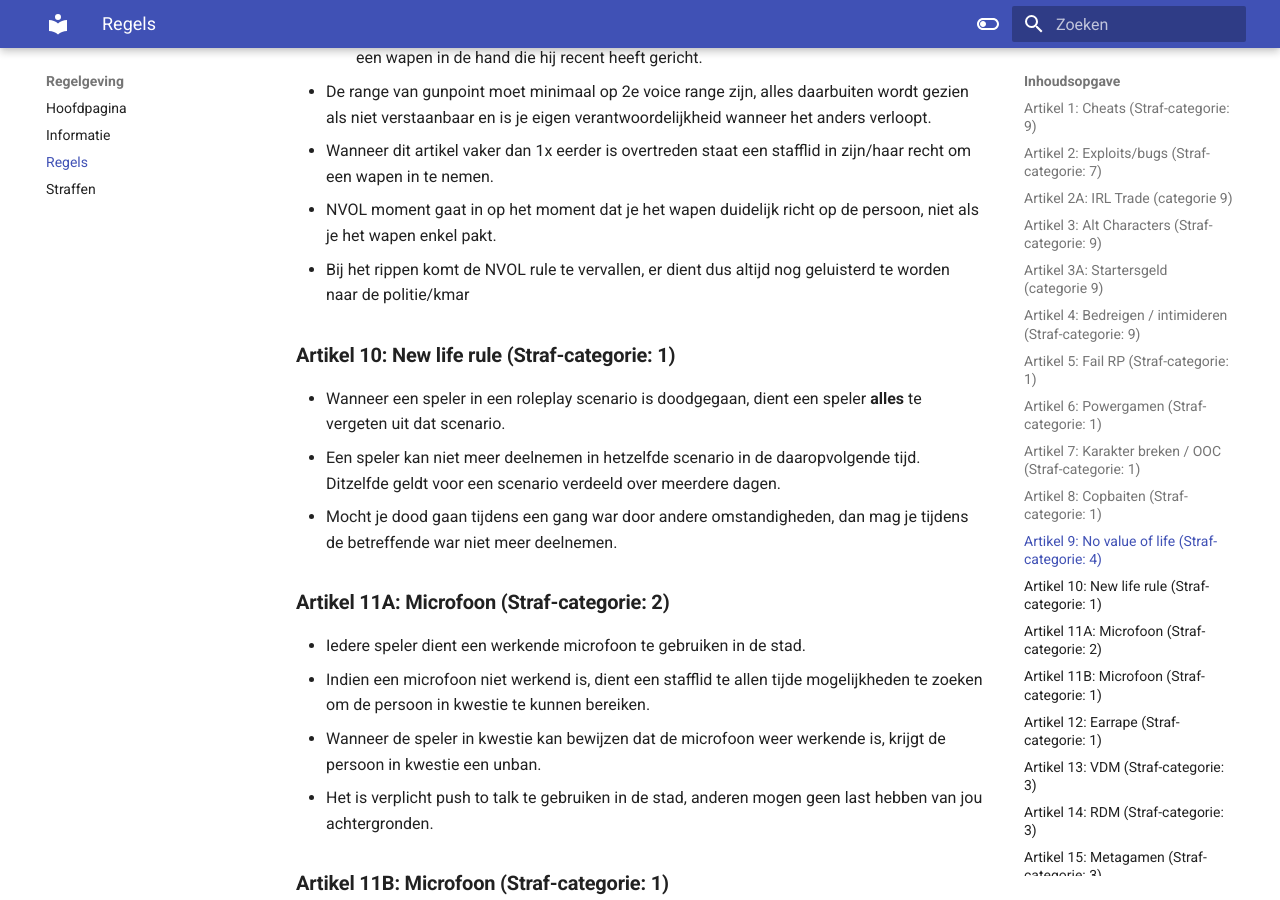
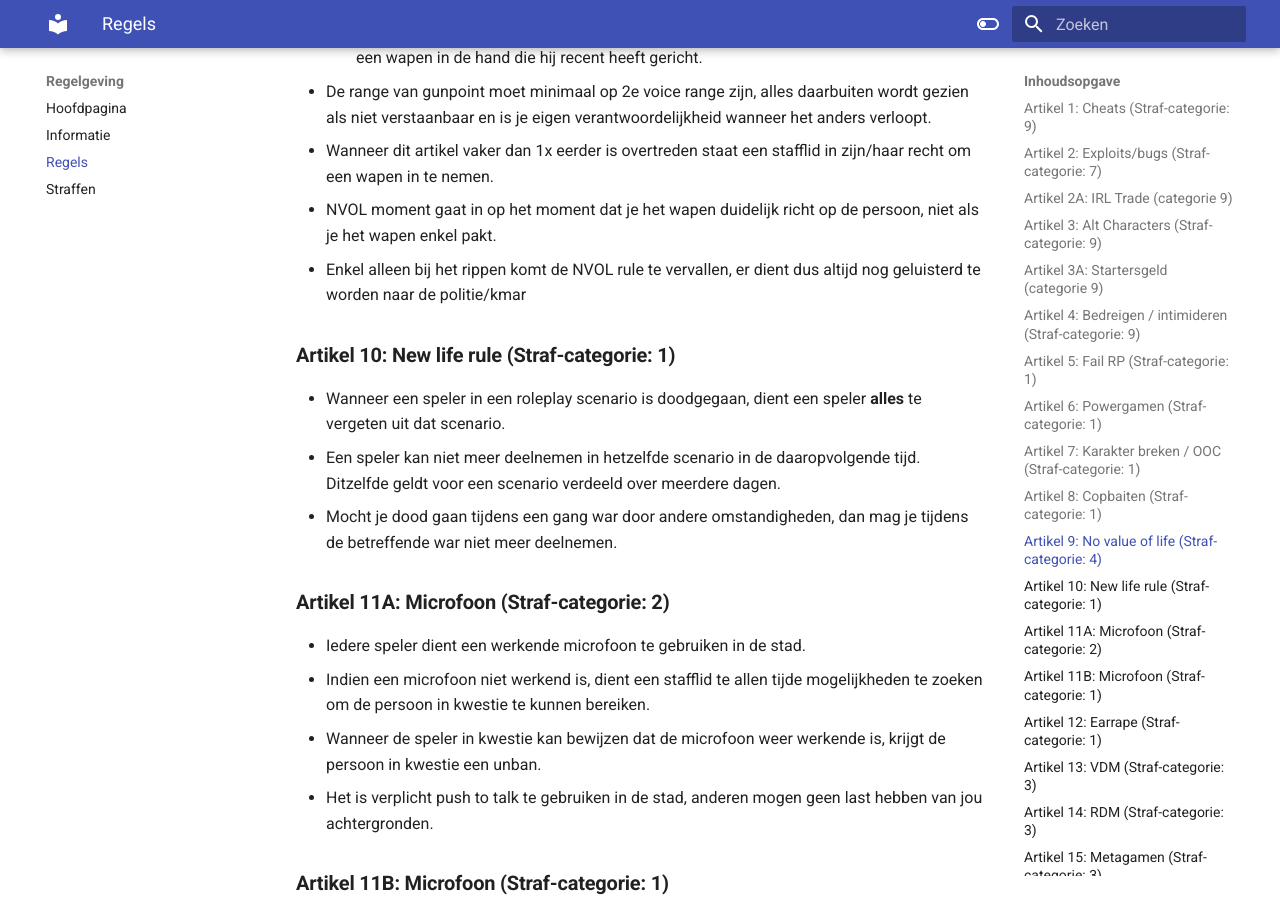
Before and after one commit to ZuiderVeenRP/apv, an MkDocs documentation site: the page built from docs/algemeen.md, in a window 1280 px wide and 900 px high, scrolled down 3902 px. Built offline with MkDocs 1.6.1 and Material for MkDocs 9.7.7, drawn with Linux system fonts in a browser that asks for light colours; comment, search, counter and statistics services are not loaded.

Commit message:
Update algemeen.md

```diff
--- a/docs/algemeen.md
+++ b/docs/algemeen.md
@@ -88,7 +88,7 @@
    - De range van gunpoint moet minimaal op 2e voice range zijn, alles daarbuiten wordt gezien als niet verstaanbaar en is je eigen verantwoordelijkheid wanneer het anders verloopt.
    - Wanneer dit artikel vaker dan 1x eerder is overtreden staat een stafflid in zijn/haar recht om een wapen in te nemen.
    - NVOL moment gaat in op het moment dat je het wapen duidelijk richt op de persoon, niet als je het wapen enkel pakt.
-   - Bij het rippen komt de NVOL rule te vervallen, er dient dus altijd nog geluisterd te worden naar de politie/kmar
+   - Enkel alleen bij het rippen komt de NVOL rule te vervallen, er dient dus altijd nog geluisterd te worden naar de politie/kmar
 
 ### **Artikel 10: New life rule (Straf-categorie: 1)**
    - Wanneer een speler in een roleplay scenario is doodgegaan, dient een speler **alles** te vergeten uit dat scenario.
```
